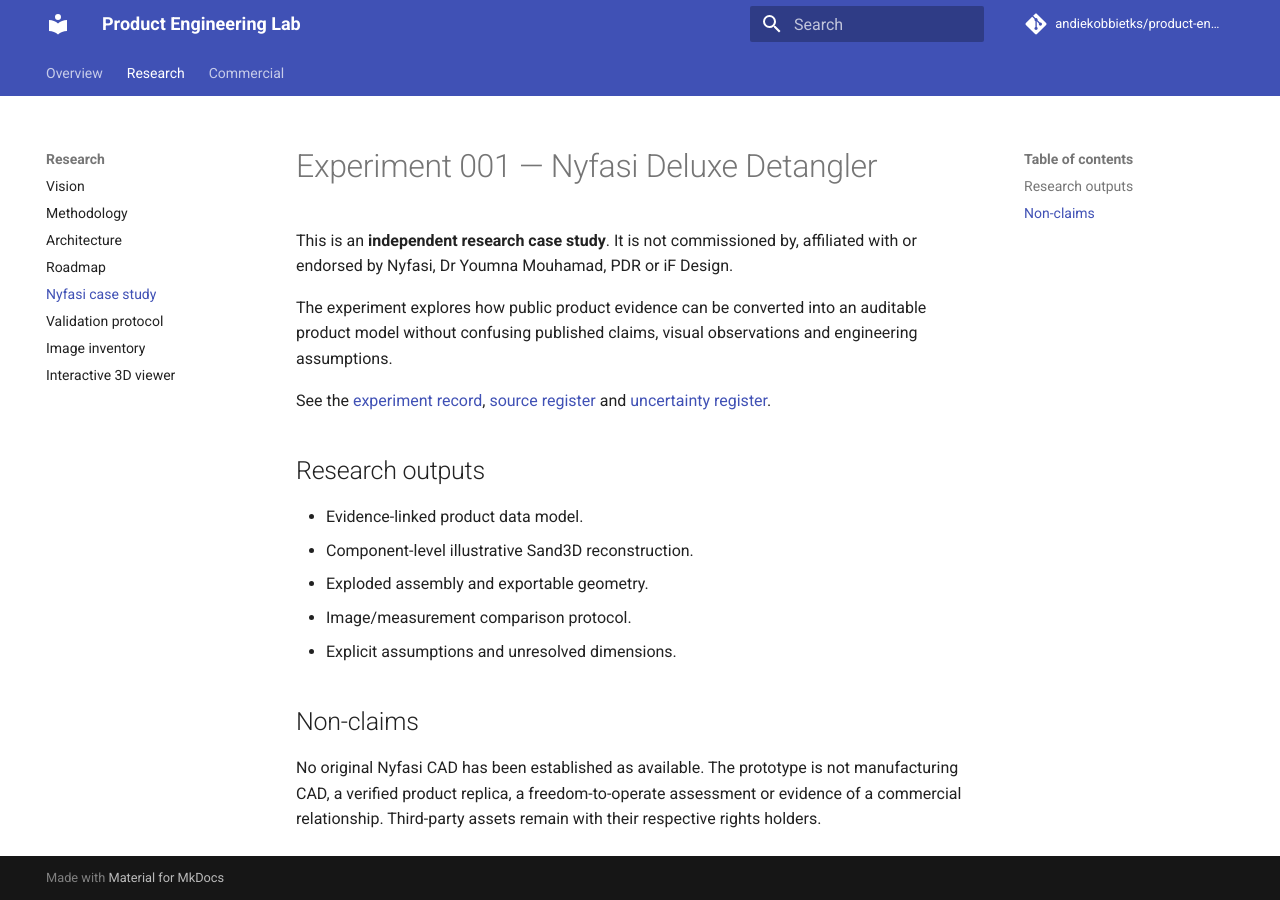
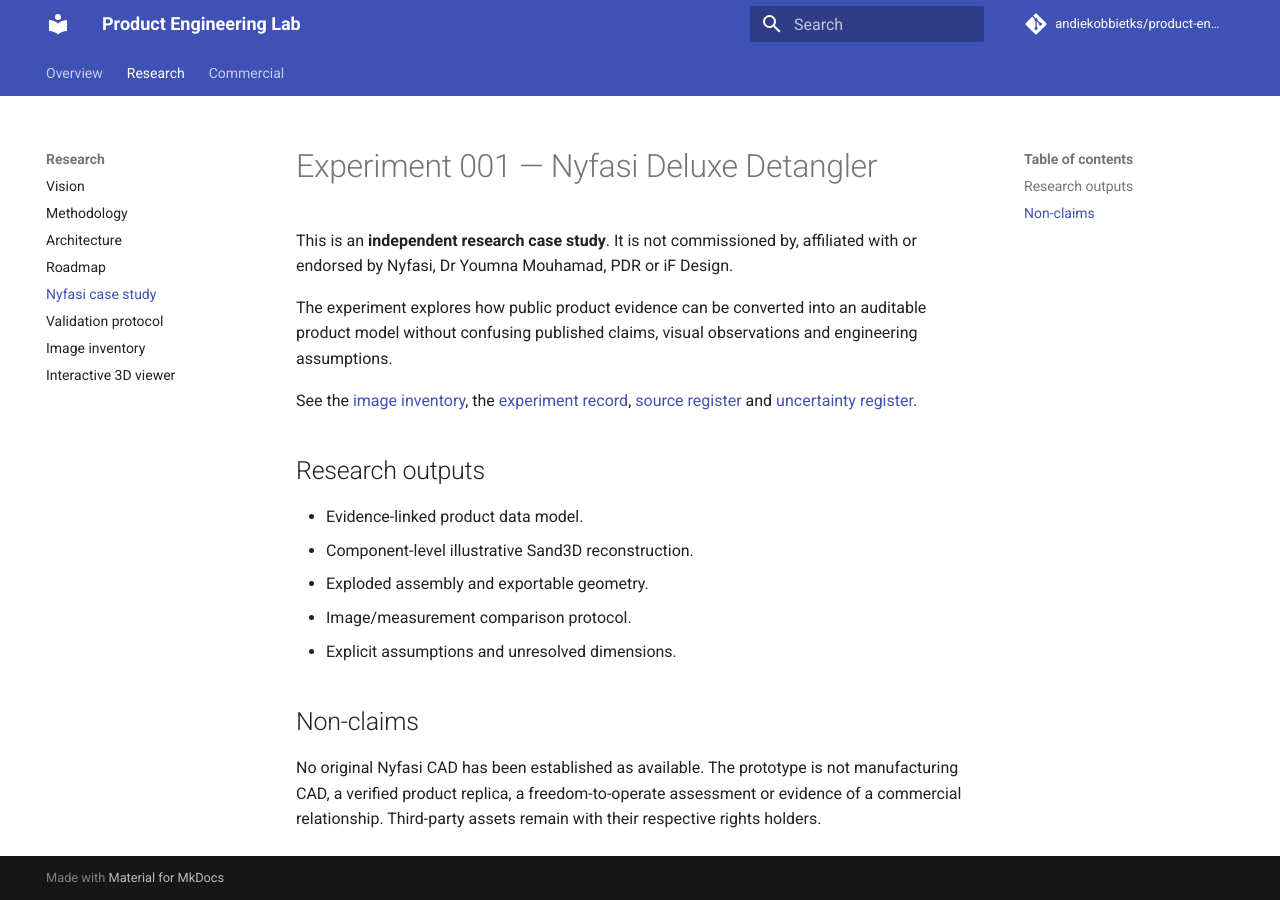
Before and after one commit to andiekobbietks/product-engineering-lab, an MkDocs documentation site: the page built from docs/experiments/nyfasi.md, in a window 1280 px wide. Built offline with MkDocs 1.6.1 and Material for MkDocs 9.7.7, drawn with Linux system fonts in a browser that asks for light colours; comment, search, counter and statistics services are not loaded.

Commit message:
Update docs/experiments/nyfasi.md

```diff
--- a/docs/experiments/nyfasi.md
+++ b/docs/experiments/nyfasi.md
@@ -4,7 +4,7 @@ This is an **independent research case study**. It is not commissioned by, affil
 
 The experiment explores how public product evidence can be converted into an auditable product model without confusing published claims, visual observations and engineering assumptions.
 
-See the [experiment record](https://github.com/andiekobbietks/product-engineering-lab/blob/main/experiments/001-nyfasi-reconstruction/README.md), [source register](https://github.com/andiekobbietks/product-engineering-lab/blob/main/experiments/001-nyfasi-reconstruction/evidence/source-register.json) and [uncertainty register](https://github.com/andiekobbietks/product-engineering-lab/blob/main/experiments/001-nyfasi-reconstruction/models/uncertainty-register.json).
+See the [image inventory](image-inventory.md), the [experiment record](https://github.com/andiekobbietks/product-engineering-lab/blob/main/experiments/001-nyfasi-reconstruction/README.md), [source register](https://github.com/andiekobbietks/product-engineering-lab/blob/main/experiments/001-nyfasi-reconstruction/evidence/source-register.json) and [uncertainty register](https://github.com/andiekobbietks/product-engineering-lab/blob/main/experiments/001-nyfasi-reconstruction/models/uncertainty-register.json).
 
 ## Research outputs
 
```
